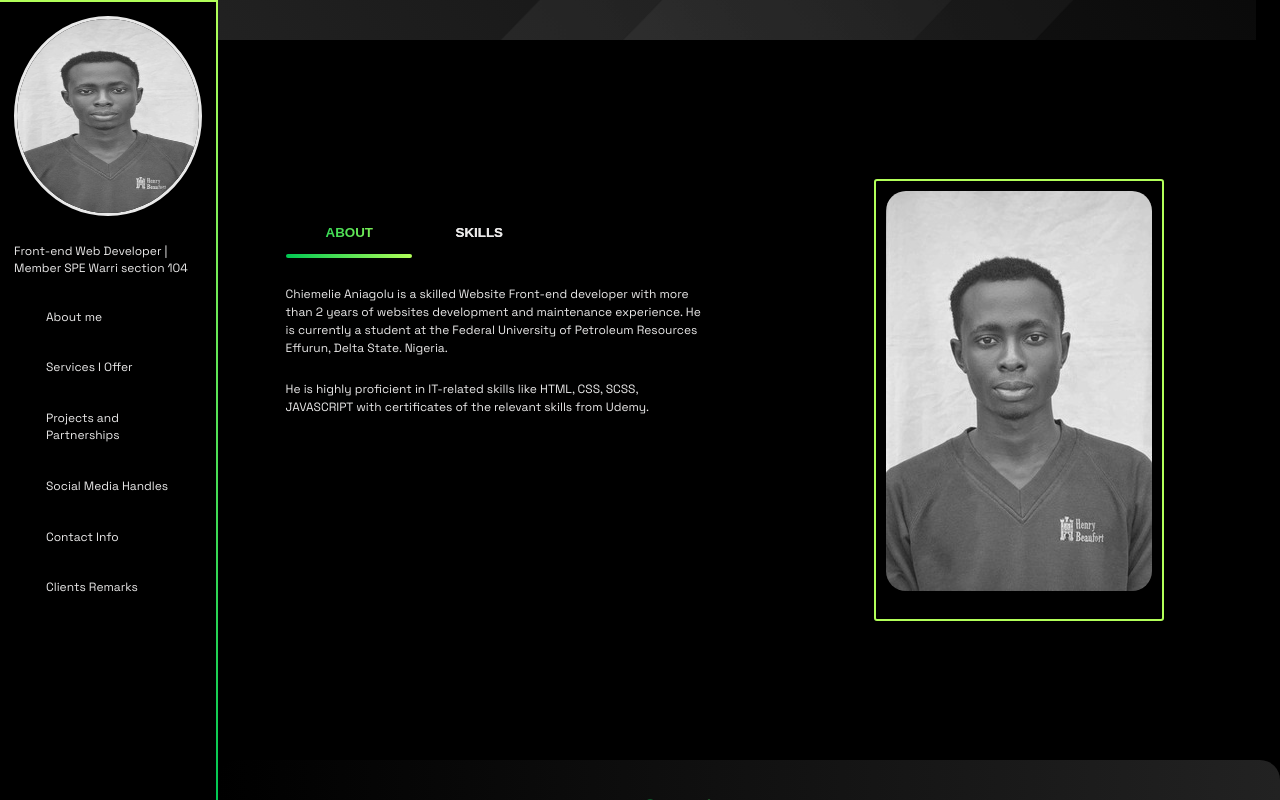
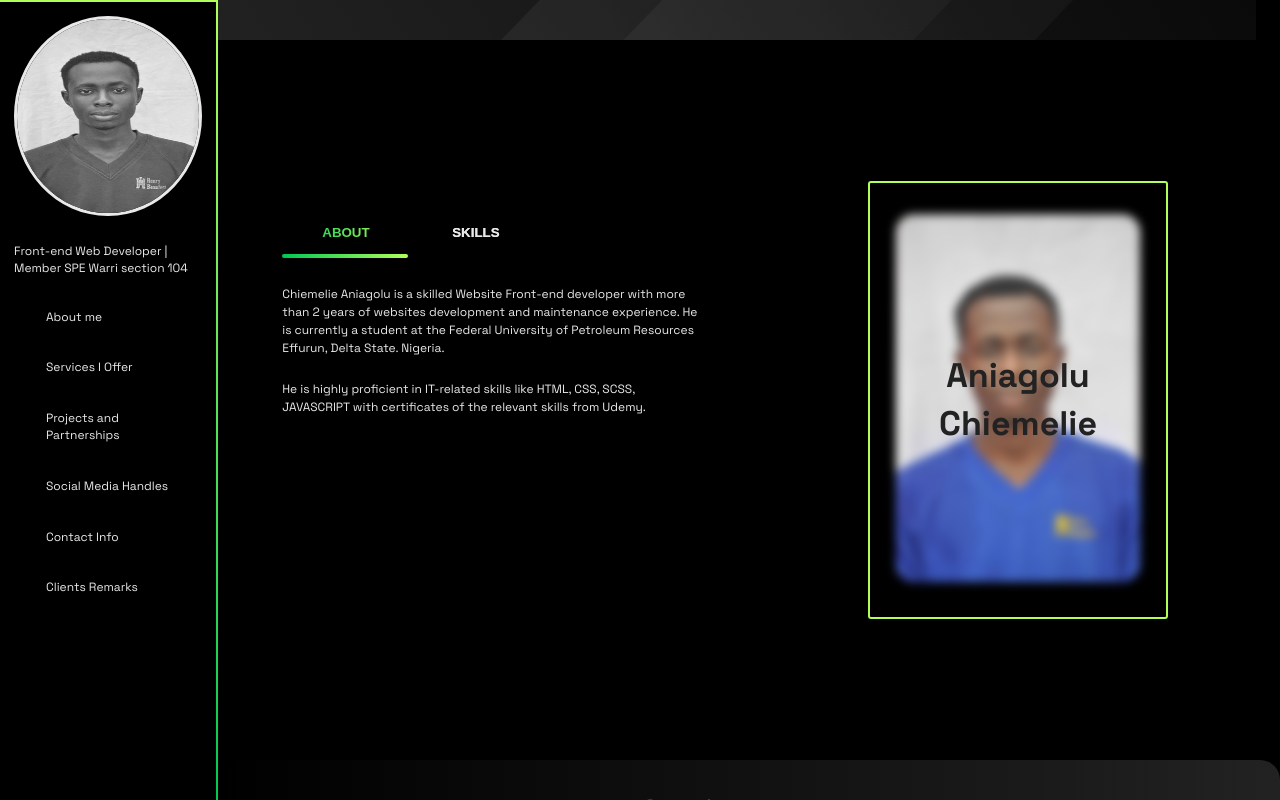
Before and after one commit to aniagoluchiemelie77/Personal-Portfolio, a plain HTML site: page index.html in a window 1280 px wide. In both pictures the pointer is over the element "Aniagolu Chiemelie". Shown: the part 640-1440 px from the top of the page. Drawn offline with Linux system fonts and the light colour scheme.

Commit message:
added img animations

```diff
--- a/index.css
+++ b/index.css
@@ -363,7 +363,7 @@ to{
   }
   .about__div2 {
     border:  #B2FF59 10px solid;
-    padding: 1rem;
+    padding: 1.5rem;
     border-image-slice: 1;
     border-radius: 3px;
     border-width: 2px;
@@ -374,20 +374,20 @@ to{
 }
 .about__img{
     border-radius: 2rem;
-    filter: grayscale(50);
     -webkit-border-radius: 2rem;
     -moz-border-radius: 2rem;
     -ms-border-radius: 2rem;
     -o-border-radius: 2rem;
-    -webkit-filter: grayscale(50);
 }
-/*figcaption{
+.about--picture figcaption{
     position: absolute;
-    top: 50%;
+    top: 100%;
     left: 50%;
     transform: translate(-50%, -50%);
     color: #222222;
-    font-size: 3rem;
+    font-size: 3.7rem;
+    font-weight: 700;
+    opacity: 0;
     text-align: center;
     transition: all .7s;
     backface-visibility: hidden;
@@ -400,20 +400,40 @@ to{
     -moz-transition: all .7s;
     -ms-transition: all .7s;
     -o-transition: all .7s;
-}*/
-/*.about__div2:hover figcaption{
+}
+.about__div2:hover figcaption{
     opacity: 1;
-    top: 15%;
-    transform: translate(0, 0);
-    -webkit-transform: translate(0, 0);
-    -moz-transform: translate(0, 0);
-    -ms-transform: translate(0, 0);
-    -o-transform: translate(0, 0);
-}*/
+    top: 50%;
+    left: 50%;
+    transform: translate(-50%, -50%);
+    -webkit-transform: translate(-50%, -50%);
+    -moz-transform: translate(-50%, -50%);
+    -ms-transform: translate(-50%, -50%);
+    -o-transform: translate(-50%, -50%);
+}
+.about__div2:hover .about--picture {
+    transform: scale(.92);
+    transition: all .4s ease-in-out;
+    -webkit-transform: scale(.92);
+    -moz-transform: scale(.92);
+    -ms-transform: scale(.92);
+    -o-transform: scale(.92);
+    -webkit-transition: all .4s ease-in-out;
+    -moz-transition: all .4s ease-in-out;
+    -ms-transition: all .4s ease-in-out;
+    -o-transition: all .4s ease-in-out;
+}
+.about__div2:hover .about--picture img{
+    filter: blur(.5rem);
+    -webkit-filter: blur(.5rem);
+}
 .about__paragraph{
     max-width: 33vw;
     padding: 1.5rem 0 0 0;
     line-height: 1.5;
+}
+.about--picture{
+    position: relative;
 }
 .about__paragraph span{
     display: inline-block;
```
